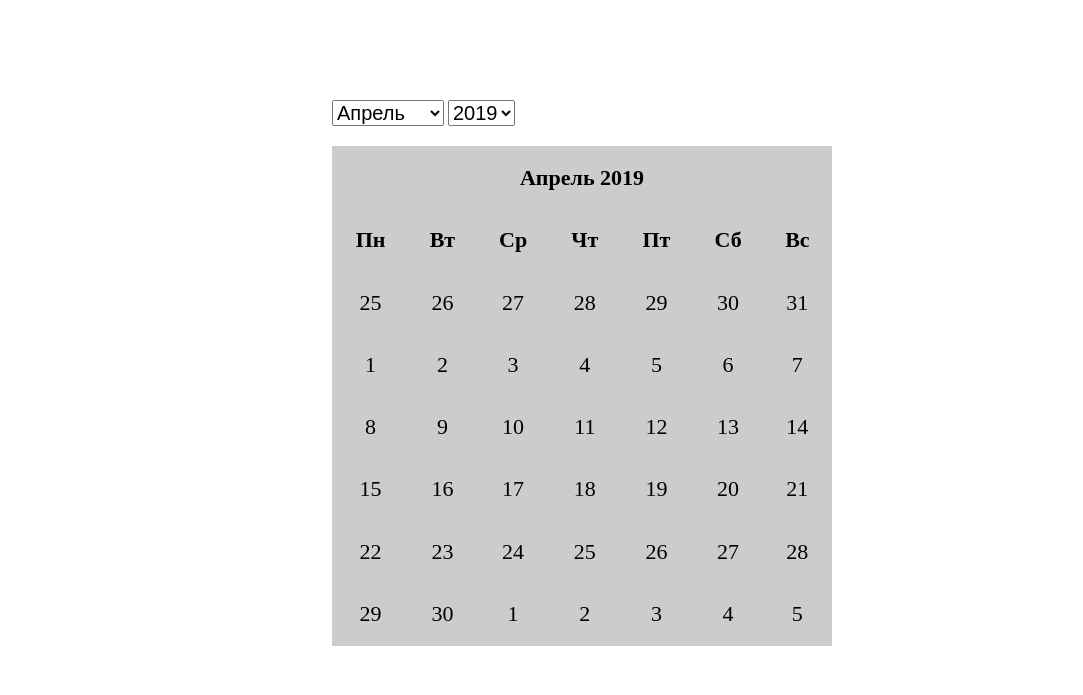
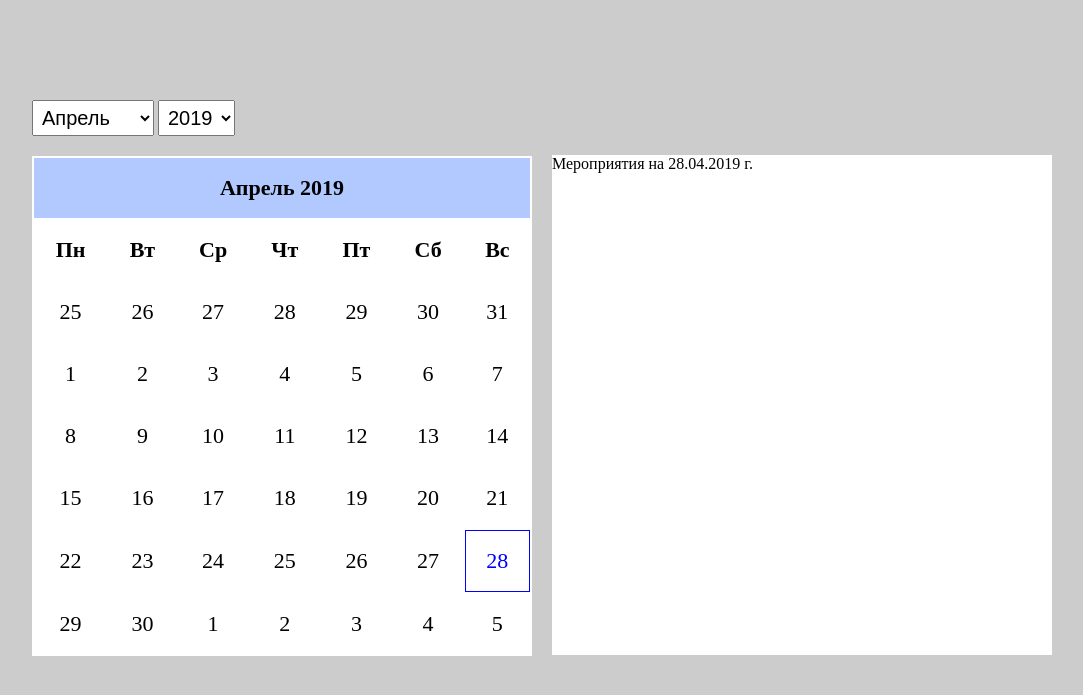
Before and after one commit to evg555/events, a PHP site: page / in a window 1280 px wide. Shown: the top 695 px of the page, without its empty margins (58-1141 px from the left). Run offline with PHP 8.4, Linux system fonts and the light colour scheme.

Commit message:
Добавлено поле вывода мероприятий в выбранный день

```diff
--- a/css/style.css
+++ b/css/style.css
@@ -1,21 +1,31 @@
 .wrapper{
+    width: 1100px;
+    margin: 100px auto;
+}
+
+.inner{
     width: 500px;
-    margin: 100px auto;
+    float: left;
+    margin-right: 20px;
 }
 
 .panel{
     margin-bottom: 20px;
 }
 
+body{
+    background-color: #ccc;
+}
+
 .panel select{
     font-size: 20px;
+    padding: 5px;
 }
 
 .calendar{
     width: 100%;
     height: 500px;
-    background: #cccccc;
-
+    background-color: #fff;
 }
 
 table{
@@ -26,15 +36,25 @@ table{
     font-size: 22px;
 }
 
+table tr:first-child{
+    font-weight: bold;
+    background-color: #b1c9ff;
+}
+
 table th, table td{
     padding: 10px;
 }
 
-table td a{
-    color: #000;
-    text-decoration: none;
+table td:hover{
+    cursor: pointer;
 }
 
-table td a.current{
+table td.current{
     color: blue;
+    border: 1px solid blue;
 }
+.events{
+    min-height: 500px;
+    background-color: #fff;
+    margin-top: 55px;
+}
--- a/index.php
+++ b/index.php
@@ -14,6 +14,7 @@
 <body>
 
 <div class="wrapper">
+    <div class="inner">
         <div class="panel">
             <select name="month" id="month">
                 <option value="0">Январь</option>
@@ -32,10 +33,14 @@
             <select name="year" id="year">
             </select>
         </div>
-
         <div class="calendar"></div>
     </div>
-
+    <div class="inner">
+        <div class="events">
+            <p>Мероприятия на 28.04.2019 г.</p>
+        </div>
+    </div>
+</div>
 
 </body>
 </html>
--- a/js/main.js
+++ b/js/main.js
@@ -13,6 +13,11 @@ $(document).ready(function(){
 
         $('.calendar').html(html);
     });
+
+    $('.calendar').on('click','td',function(){
+        $('.current').removeClass('current');
+        $(this).addClass('current');
+    })
 });
 
 function initCalendar(){
@@ -56,14 +61,14 @@ function getCalendarDates(date){
 
     //Формируем массив всех дат
     for (let i = correctPrevDate.getDate();i <= prevEndDay.getDate();i++){
-        allDates.push(i);
+        allDates.push(prevEndDay.getFullYear() + '-' + (prevEndDay.getMonth() + 1) + '-' + i);
     }
     for (let i = startDay.getDate();i <= endDay.getDate();i++){
-        allDates.push(i);
+        allDates.push(startDay.getFullYear() + '-' + (startDay.getMonth() + 1)  + '-' + i);
     }
 
     for (let i = nextStartDay.getDate();i <= correctNextDate.getDate();i++){
-        allDates.push(i);
+        allDates.push(nextStartDay.getFullYear() + '-' + (nextStartDay.getMonth() + 1) + '-' + i);
     }
 
     return allDates;
@@ -73,7 +78,7 @@ function renderCalendar(date, allDates){
     //Формируем таблицу вывода календаря
     const tr = allDates.length / 7;
     let html = '<table>';
-    html += '<tr style="font-weight: bold;">' +
+    html += '<tr>' +
         '<td colspan="7">' +
         monthes[date.getMonth()] + ' ' + date.getFullYear() +
         '</td>' +
@@ -109,7 +114,14 @@ function renderCalendar(date, allDates){
             if (j > 0 && j%7 === 0) break;
 
             const numberIndex = j + 7 * (i - 1);
-            html += '<td>' + allDates[numberIndex] + '</td>';
+            const elDay = allDates[numberIndex].split('-')[2];
+            let current = false;
+
+            if (new Date(allDates[numberIndex]).toDateString() === new Date().toDateString()){
+                current = true;
+            }
+
+            html += '<td class="' + (current ? "current" : "") +'">' + elDay + '</td>';
         }
     }
 
```
Lines whose indentation alone changed are shown as unchanged.
